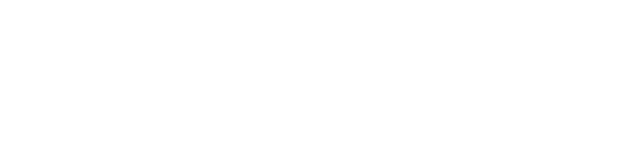
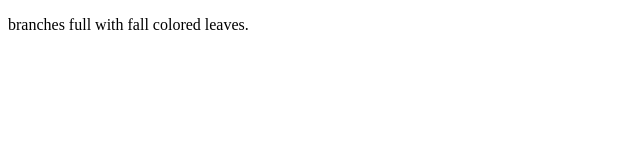
Before and after one commit to braychase/Practice, a plain HTML site: page index.html in a window 1280 px wide. Shown: the whole page, without its empty margins (0-640 px from the left). Drawn offline with Linux system fonts and the light colour scheme.

Commit message:
Update index.html

```diff
--- a/index.html
+++ b/index.html
@@ -5,6 +5,6 @@
         <title>Draw some trees with</title>
     </head>
 <body>
-    <p></p>
+    <p>branches full with fall colored leaves.</p>
 </body>
 </html>
```
